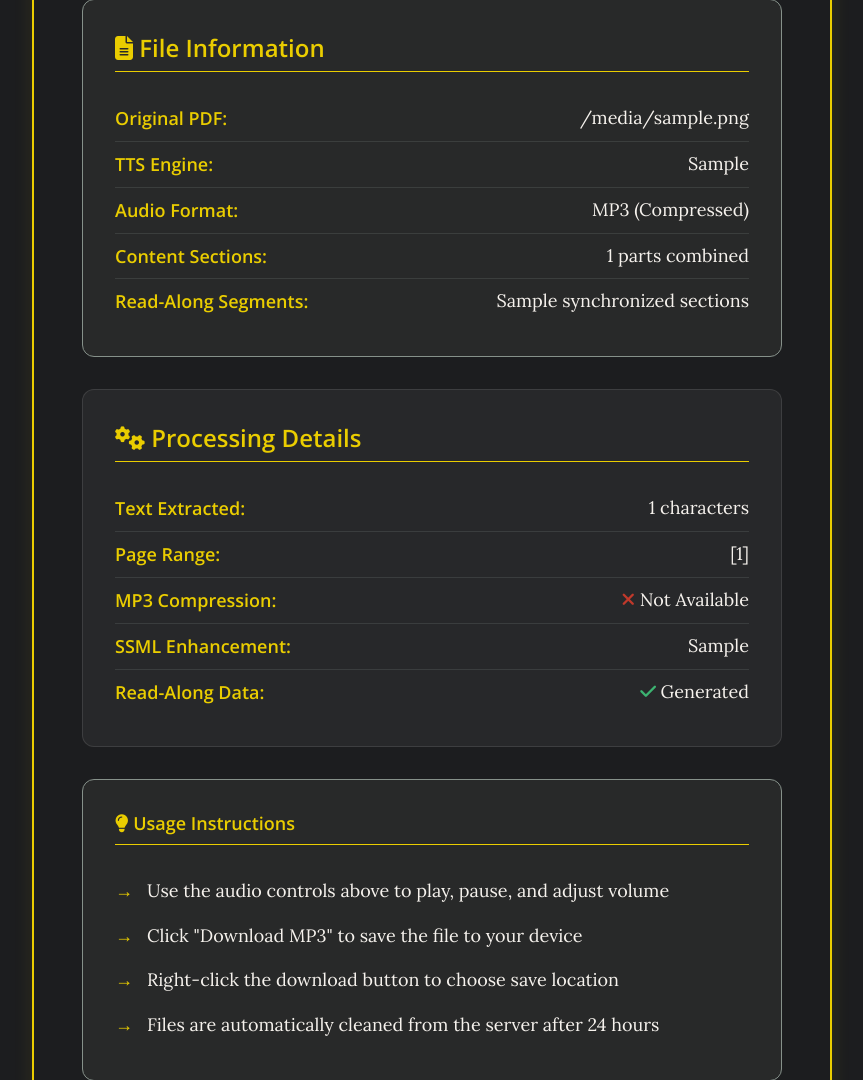
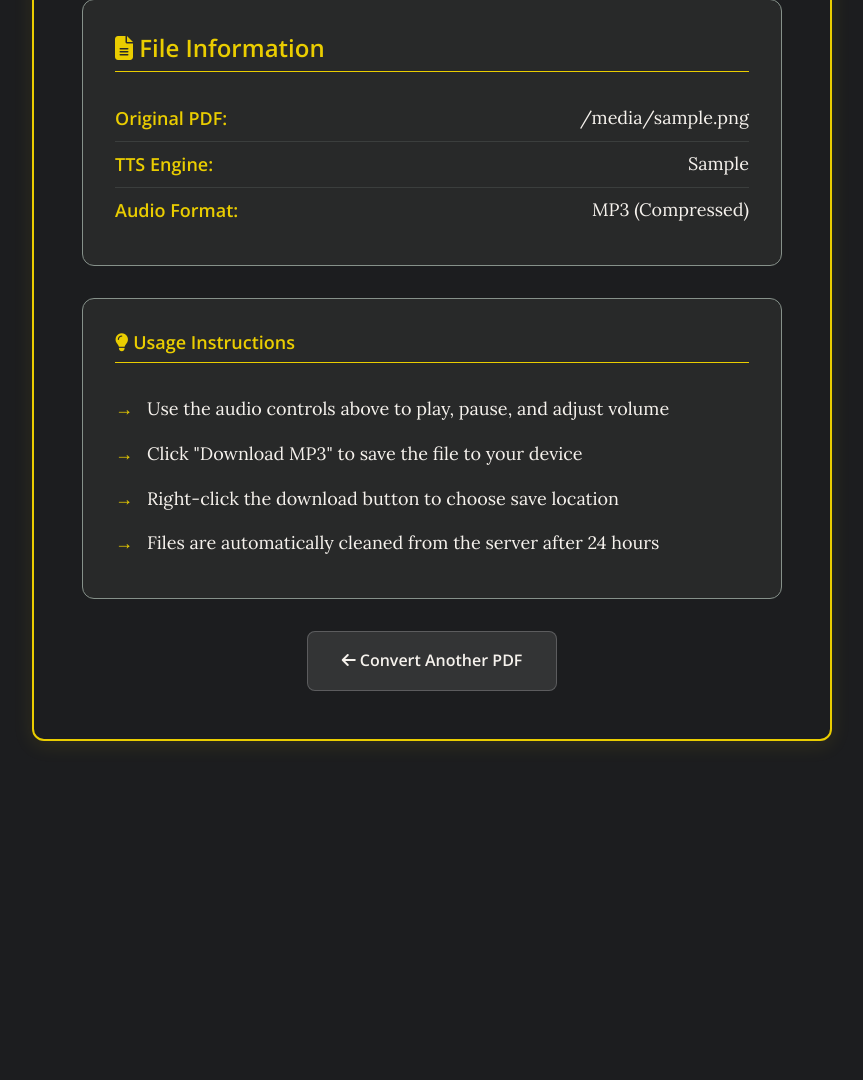
Before and after one commit to nbhansen/silly_PDF2WAV, a Flask app: template templates/result.html in a window 1280 px wide. Shown: the part 685-1765 px from the top of the page, without its empty margins (208-1071 px from the left). After the commit the page ends 1427 px from the top, so only its background shows below. Run offline with Flask 3, Linux system fonts and the light colour scheme; the template is opened without the code that fills it: most values are stand-ins (such as "Sample title", 1, 10 or a date in 2020).

Commit message:
chore: remove dead debug_info template block (never populated)

```diff
--- a/templates/result.html
+++ b/templates/result.html
@@ -92,68 +92,7 @@
             <span class="info-label">Audio Format:</span>
             <span>MP3 (Compressed)</span>
         </div>
-        {% if debug_info and debug_info.text_chunks_count %}
-        <div class="info-item">
-            <span class="info-label">Content Sections:</span>
-            <span>{{ debug_info.text_chunks_count }} parts combined</span>
-        </div>
-        {% endif %}
-        {% if debug_info and debug_info.timing_segments %}
-        <div class="info-item">
-            <span class="info-label">Read-Along Segments:</span>
-            <span>{{ debug_info.timing_segments }} synchronized sections</span>
-        </div>
-        {% endif %}
     </div>
-
-    <!-- Processing Information -->
-    {% if debug_info %}
-    <div class="info-card processing-info">
-        <h3><i class="fas fa-cogs"></i> Processing Details</h3>
-        {% if debug_info.raw_text_length %}
-        <div class="info-item">
-            <span class="info-label">Text Extracted:</span>
-            <span>{{ "{:,}".format(debug_info.raw_text_length) }} characters</span>
-        </div>
-        {% endif %}
-        {% if debug_info.page_range and debug_info.page_range != "full_document" %}
-        <div class="info-item">
-            <span class="info-label">Page Range:</span>
-            <span>{{ debug_info.page_range.range_description if debug_info.page_range.range_description else debug_info.page_range }}</span>
-        </div>
-        {% endif %}
-        {% if debug_info.ffmpeg_available is defined %}
-        <div class="info-item">
-            <span class="info-label">MP3 Compression:</span>
-            <span>
-                {% if debug_info.ffmpeg_available %}
-                    <i class="fas fa-check" style="color: var(--success-border);"></i> Available
-                {% else %}
-                    <i class="fas fa-times" style="color: var(--error-border);"></i> Not Available
-                {% endif %}
-            </span>
-        </div>
-        {% endif %}
-        {% if debug_info.ssml_enhancement %}
-        <div class="info-item">
-            <span class="info-label">SSML Enhancement:</span>
-            <span>{{ debug_info.ssml_enhancement.title() }}</span>
-        </div>
-        {% endif %}
-        {% if debug_info.timing_data_created %}
-        <div class="info-item">
-            <span class="info-label">Read-Along Data:</span>
-            <span>
-                {% if debug_info.timing_data_created %}
-                    <i class="fas fa-check" style="color: var(--success-border);"></i> Generated
-                {% else %}
-                    <i class="fas fa-times" style="color: var(--error-border);"></i> Not Generated
-                {% endif %}
-            </span>
-        </div>
-        {% endif %}
-    </div>
-    {% endif %}
 
     <!-- Usage Instructions -->
     <div class="info-card instructions">
```
